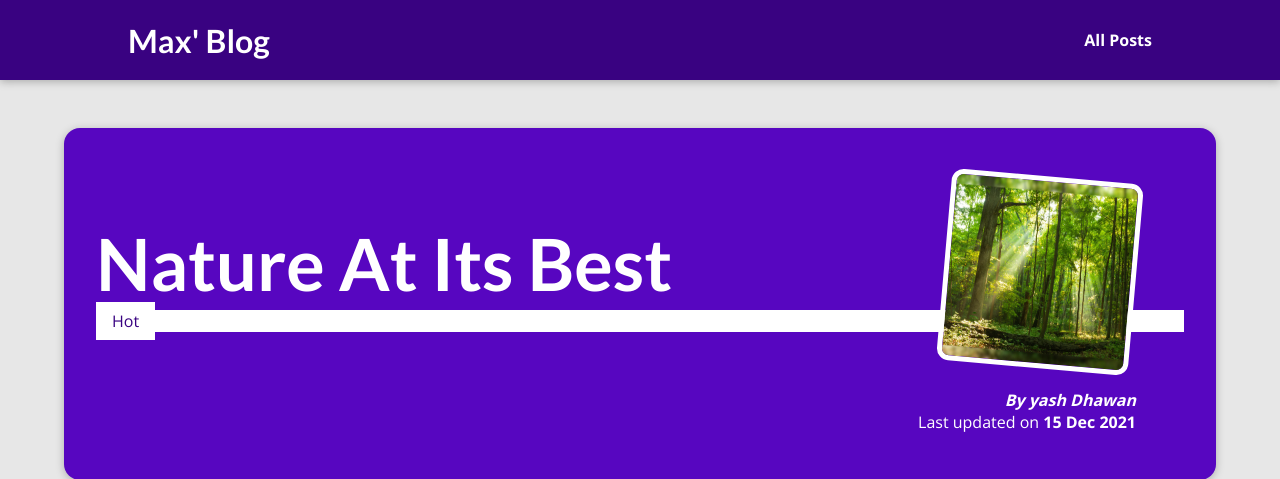
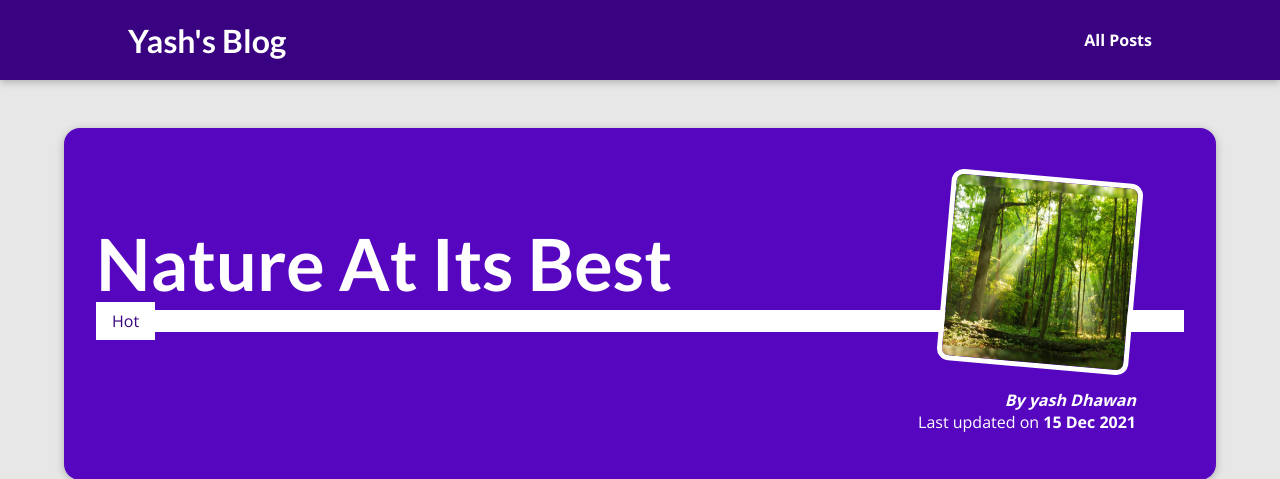
Before and after one commit to yashdhawan250/My-Site-Blog, a Django app: a page that uses templates/base.html in a window 1280 px wide. Shown: the top 479 px of the page. Run offline with Django 3.2, Linux system fonts and the light colour scheme; data comes from the database, SQL or seed files in the repository.

Commit message:
complete templates

```diff
--- a/blog/templates/blog/post-detail.html
+++ b/blog/templates/blog/post-detail.html
@@ -20,7 +20,7 @@
   </div>
   <article>
     <img src="{% static "blog/images/"|add:post.image_name %}" alt="{{ post.title }}" />
-    <address>By <a href="mailto:{{post.author.email_address}}" style="color:white,text-decoration:none">{{ post.author }}</a></address>
+    <address>By <a href="mailto:{{post.author.email_address}}" style="color:white;text-decoration:none">{{ post.author }}</a></address>
     <div>Last updated on <time>{{ post.date|date:"d M Y" }}</time></div>
   </article>
 </section>
--- a/templates/base.html
+++ b/templates/base.html
@@ -11,7 +11,7 @@
 </head>
 <body>
   <header id="main-navigation">
-    <h1><a href="{% url "starting-page" %}">Max' Blog</a></h1>
+    <h1><a href="{% url "starting-page" %}">Yash's Blog</a></h1>
     <nav>
       <a href="{% url "posts-page" %}">All Posts</a>
     </nav>
```
